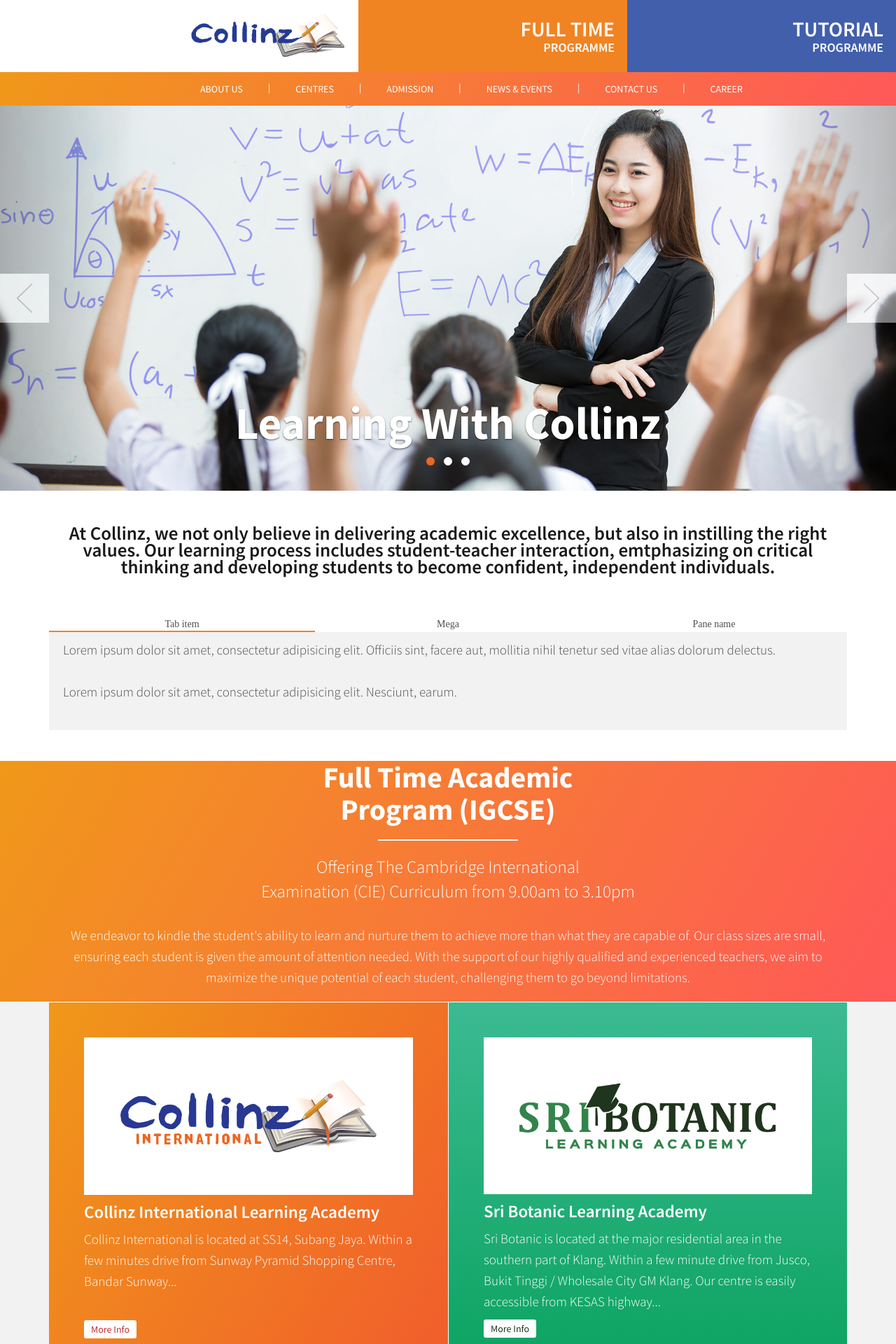
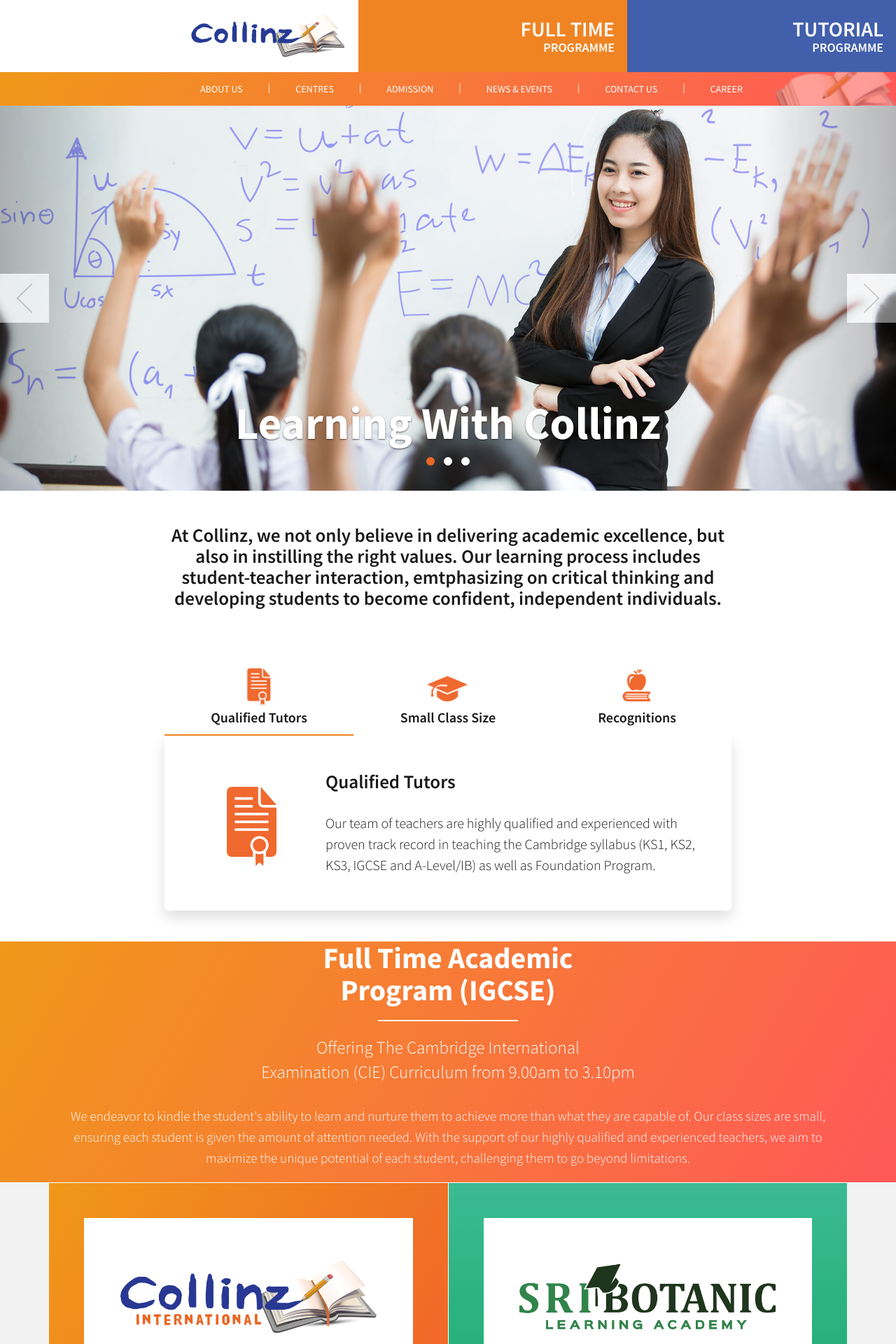
Before and after one commit to kashengl/collinz-web, a PHP site: page /index.html in a window 1280 px wide. Shown: the top 1920 px of the page at 70% size. Run offline with PHP 8.4, Linux system fonts and the light colour scheme; some libraries are stand-ins or nearby versions.

Commit message:
nav book

```diff
--- a/css/new-main.css
+++ b/css/new-main.css
@@ -105,12 +105,19 @@
 .navbar-nav li {
   text-transform: uppercase;
 }
+#header .nav-book {
+  position: absolute;
+  z-index: 99;
+  right: 0;
+  top: 0;
+  height: 100%;
+}
 #recent-works {
   padding-top: 28px;
   padding-bottom: 44px;
 }
 #recent-works .container {
-  padding-right: 0 180px;
+  padding: 0 180px;
 }
 #recent-works h3 {
   font-family: 'Source Sans Pro', sans-serif;
@@ -119,19 +126,41 @@
   color: #191919;
   text-align: center;
   margin-bottom: 60px;
-}
-#recent-works .Panel__body {
-  background-color: #f2f2f2;
-  padding: 10px 20px;
+  line-height: 30px;
 }
 #recent-works .Panel li {
   cursor: pointer;
 }
 #recent-works .Panel .Panel__body {
   display: none;
+  border-radius: 5px;
+  background-color: white;
+  -webkit-box-shadow: 0px 10px 20px rgba(0, 0, 0, 0.125);
+  -moz-box-shadow: 0px 10px 20px rgba(0, 0, 0, 0.125);
+  box-shadow: 0px 10px 20px rgba(0, 0, 0, 0.125);
+  padding: 50px;
 }
 #recent-works .Panel .Panel__body.active {
-  display: block;
+  display: flex;
+}
+#recent-works .Panel .Panel__body p {
+  font-family: 'Source Sans Pro', sans-serif;
+  font-size: 20px;
+  color: #191919;
+  margin: 0;
+  text-align: left;
+}
+#recent-works .Panel .Panel__body h3 {
+  font-family: 'Source Sans Pro', sans-serif;
+  font-size: 27px;
+  font-weight: 600;
+  color: #191919;
+  margin-top: 0px;
+  text-align: left;
+  margin-bottom: 30px;
+}
+#recent-works .Panel .Panel__body img {
+  padding-right: 30px;
 }
 #recent-works .Tabs {
   position: relative;
@@ -139,6 +168,25 @@
   margin: 0;
   padding: 0;
   list-style: none;
+}
+#recent-works .Tabs li:nth-child(1),
+#recent-works .Tabs li:nth-child(2),
+#recent-works .Tabs li:nth-child(3) {
+  padding: 15px 0;
+}
+#recent-works .Tabs li:nth-child(1) img,
+#recent-works .Tabs li:nth-child(2) img,
+#recent-works .Tabs li:nth-child(3) img {
+  width: 70px;
+}
+#recent-works .Tabs li:nth-child(1) h4,
+#recent-works .Tabs li:nth-child(2) h4,
+#recent-works .Tabs li:nth-child(3) h4 {
+  font-family: 'Source Sans Pro', sans-serif;
+  font-size: 20px;
+  font-weight: 600;
+  color: #191919;
+  margin: 0px;
 }
 #recent-works .Tabs:after {
   content: ' ';
--- a/index.html
+++ b/index.html
@@ -119,7 +119,7 @@
 
     <div class="col-xs-12 paddingZero">
 
-        <header id="header">
+          <header id="header">
             <nav class="navbar navbar-inverse" role="banner">
                 <div class="container">
                     <div class="navbar-header" >
@@ -177,10 +177,12 @@
                     </div>
                 </div><!--/.container-->
             </nav><!--/nav-->
-
+            <img class="nav-book" src="images/nav-bar-book.png">
         </header><!--/header-->
 
+    </div>
 
+    <div class="col-xs-12 paddingZero">
 
 
     <!-- Header Carousel -->
@@ -278,21 +280,48 @@
                 <div class="Panel">
                     <nav>
                         <ul class="Tabs">
-                            <li class="Tabs__tab active Tab" data-tab="tutor">Tab item</li>
-                            <li class="Tabs__tab Tab" data-tab="class">Mega</li>
-                            <li class="Tabs__tab Tab" data-tab="recognition">Pane name</li>
+                            <li class="Tabs__tab active Tab" data-tab="tutor">
+                                <img class="img-responsive center-block" src="images/icon-01.png"/>
+                                 <h4>Qualified Tutors</h4>
+                            </li>
+                            <li class="Tabs__tab Tab" data-tab="class">
+                                <img class="img-responsive center-block" src="images/icon-02.png"/>
+                                 <h4>Small Class Size</h4>
+                            </li>
+                            <li class="Tabs__tab Tab" data-tab="recognition">
+                                <img class="img-responsive center-block" src="images/icon-03.png"/>
+                                 <h4>Recognitions</h4>
+                            </li>
                             <li class="Tabs__presentation-slider" role="presentation"></li>
                         </ul>
                     </nav>
+
                     <div class="Panel__body tutor active">
-                        <p>Lorem ipsum dolor sit amet, consectetur adipisicing elit. Officiis sint, facere aut, mollitia nihil tenetur sed vitae alias dolorum delectus.</p>
-                        <p>Lorem ipsum dolor sit amet, consectetur adipisicing elit. Nesciunt, earum.</p>
+                        <img class="img-responsive center-block" src="images/icon-01.png"/>
+                        <div>
+                            <h3>
+                                Qualified Tutors
+                            </h3>
+                            <p>Our team of teachers are highly qualified and experienced with proven track record in teaching the Cambridge syllabus (KS1, KS2, KS3, IGCSE and A-Level/IB) as well as Foundation Program.</p>
+                        </div>
                     </div>
                     <div class="Panel__body class">
-                        <p>Lorem ipsum dolor sit amet, consectetur adipisicing elit. Officiis sint, facere aut, mollitia nihil tenetur sed vitae alias dolorum delectus.</p>
+                        <img class="img-responsive center-block" src="images/icon-02.png"/>
+                        <div>
+                            <h3>
+                                Small Class Size
+                            </h3>
+                            <p>Class size is one factor to consider when evaluating learning effectiveness. Smaller classes achieve better outcomes. A majority of our tutorial classes have an impressively low student-teacher ratio.</p>
+                        </div>
                     </div>
                     <div class="Panel__body recognition">
-                        test
+                        <img class="img-responsive center-block" src="images/icon-03.png"/>
+                        <div>
+                            <h3>
+                                Recognition
+                            </h3>
+                            <p>We are established and well-known for our tutorial programmes. We have a many students from various well established international schools in Klang Valley doing our tutorial programmes.</p>
+                        </div>
                     </div>
                 </div>
             </div>
--- a/src/new-main.less
+++ b/src/new-main.less
@@ -163,6 +163,16 @@
   }
 }
 
+
+#header .nav-book
+{
+  position: absolute;
+  z-index: 99;
+  right: 0;
+  top: 0;
+  height: 100%;
+}
+
 //content sections
 #recent-works
 {
@@ -170,7 +180,7 @@
   padding-bottom: 44px;
   .container
   {
-    padding-right: 0 180px;
+    padding: 0 180px;
   }
 
   h3
@@ -179,6 +189,7 @@
     color: @theme-black;
     text-align: center;
     margin-bottom: 60px;
+    line-height: 30px;
   }
 
   //sliding tab
@@ -187,10 +198,10 @@
     // width: 100%;
     // max-width: 600px;
     // margin: 30px auto;
-    &__body {
-      background-color: #f2f2f2;
-      padding: 10px 20px;
-    }
+    // &__body {
+    //   background-color: #f2f2f2;
+    //   padding: 10px 20px;
+    // }
     li{
       cursor: pointer;
     }
@@ -198,16 +209,61 @@
     .Panel__body
     {
       display: none;
+      border-radius: 5px;
+      background-color: white;
+      -webkit-box-shadow: 0px 10px 20px rgba(0, 0, 0, 0.125);
+      -moz-box-shadow: 0px 10px 20px rgba(0, 0, 0, 0.125);
+      box-shadow: 0px 10px 20px rgba(0, 0, 0, 0.125);
+      padding: 50px;
       &.active
       {
-        display: block;
+        display: flex;
       }
+
+      p{
+        .apply-font-sourcesans-regular(20px);
+        color: @theme-black;
+        margin: 0;
+        text-align: left;
+      }
+
+      h3{
+        .apply-font-sourcesans-bold(27px);
+        color: @theme-black;
+        margin-top: 0px;
+        text-align: left;
+        margin-bottom: 30px;
+      }
+
+      img{
+        padding-right: 30px;
+      }
+      // div{
+      //   float:left;
+      // }
     }
   }
 
   .Tabs {
     position: relative;
     background-color: #fff;
+    li{
+
+      &:nth-child(1),&:nth-child(2),&:nth-child(3)
+      {
+        padding: 15px 0;
+        img{
+          width: 70px;
+        }
+
+        h4{
+          .apply-font-sourcesans-bold(20px);
+          color:@theme-black;
+          margin: 0px;
+        }
+      }
+    }
+
     &:after {
       content: ' ';
       display: table;
```
Also changed, not shown: js/main.js (+1 -20 lines).
